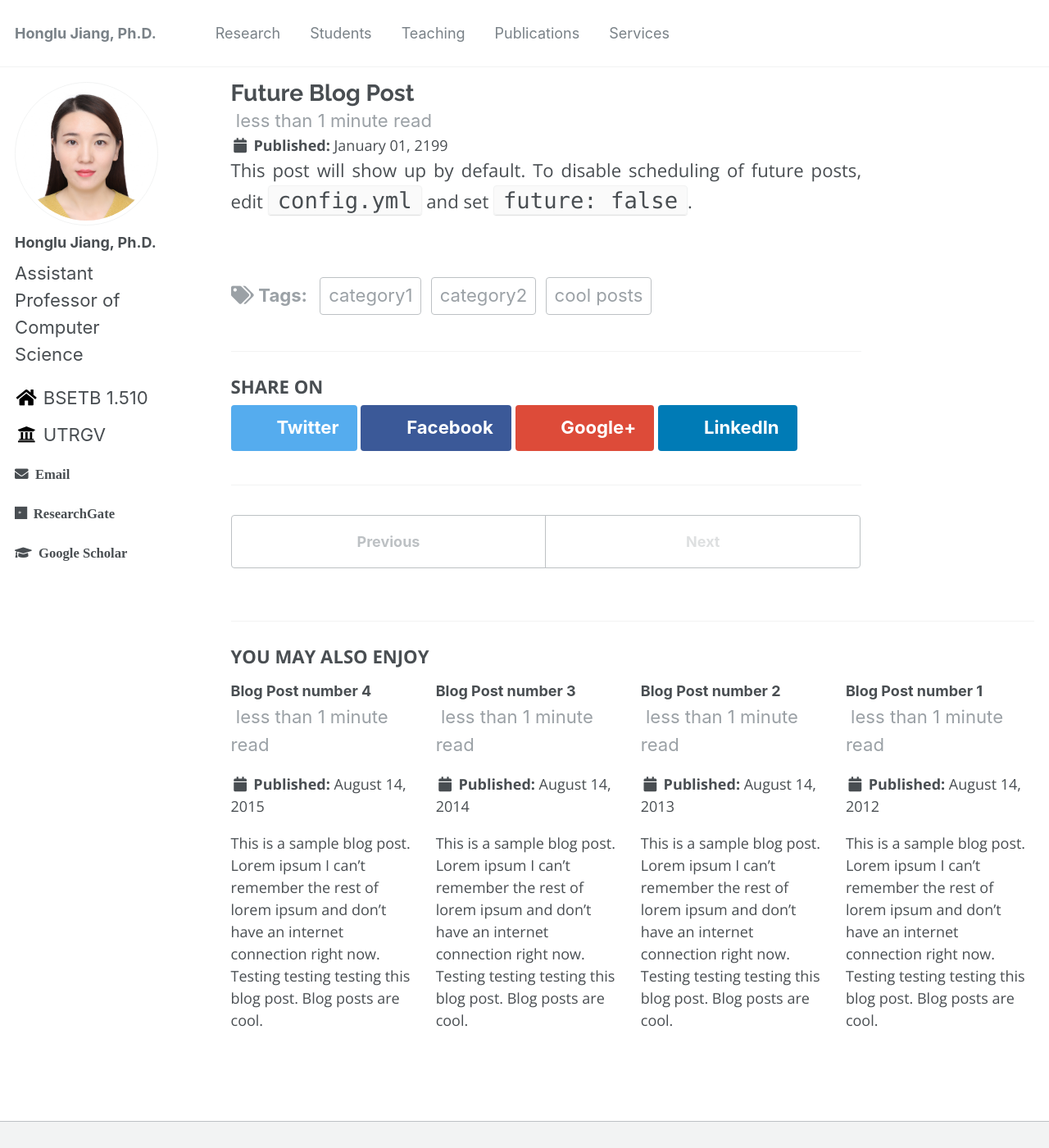
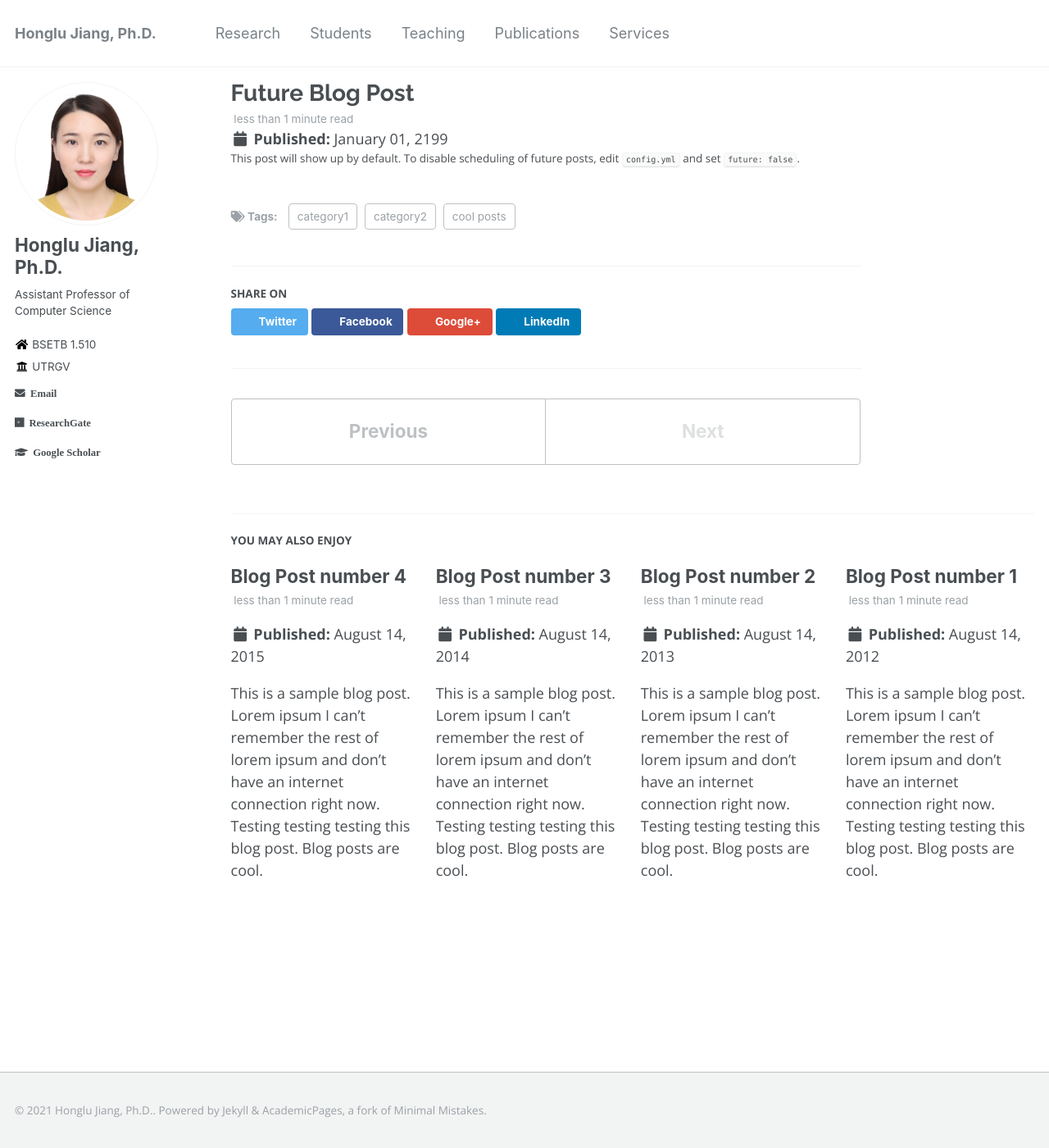
Before and after one commit to hljiang0720/hljiang.github.io, a Jekyll site: the page built from _posts/2199-01-01-future-post.md, in a window 1280 px wide and 1400 px high. Shown: the whole window at 82% size. Built offline with Jekyll 4.4.1, drawn with Linux system fonts in a browser that asks for light colours.

Commit message:
Update _variables.scss

```diff
--- a/_sass/_variables.scss
+++ b/_sass/_variables.scss
@@ -39,10 +39,10 @@
 $type-size-2                : 1.953em;  // ~31.248px
 $type-size-3                : 1.563em;  // ~25.008px
 $type-size-4                : 1.25em;   // ~20px
-$type-size-5                : 1.0em;      // ~16px
-$type-size-6                : 1.23em;   // ~12px
-$type-size-7                : 1.25em; // ~11px
-$type-size-8                : 1.25em;  // ~10px
+$type-size-5                : 1.25em;      // ~16px
+$type-size-6                : 0.75em;   // ~12px
+$type-size-7                : 0.75em; // ~11px
+$type-size-8                : 0.75em;  // ~10px
 
 
 /*
```
